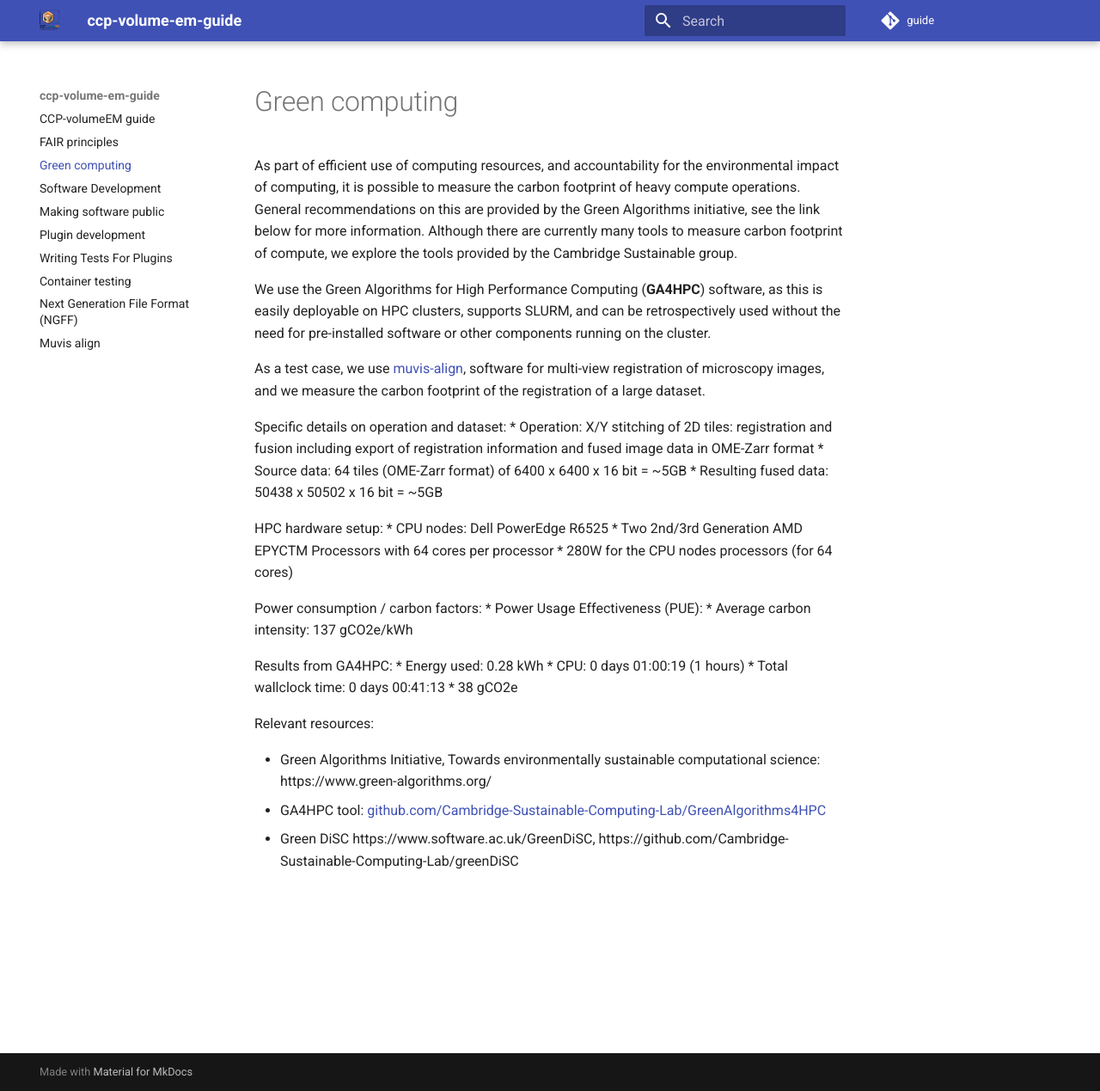
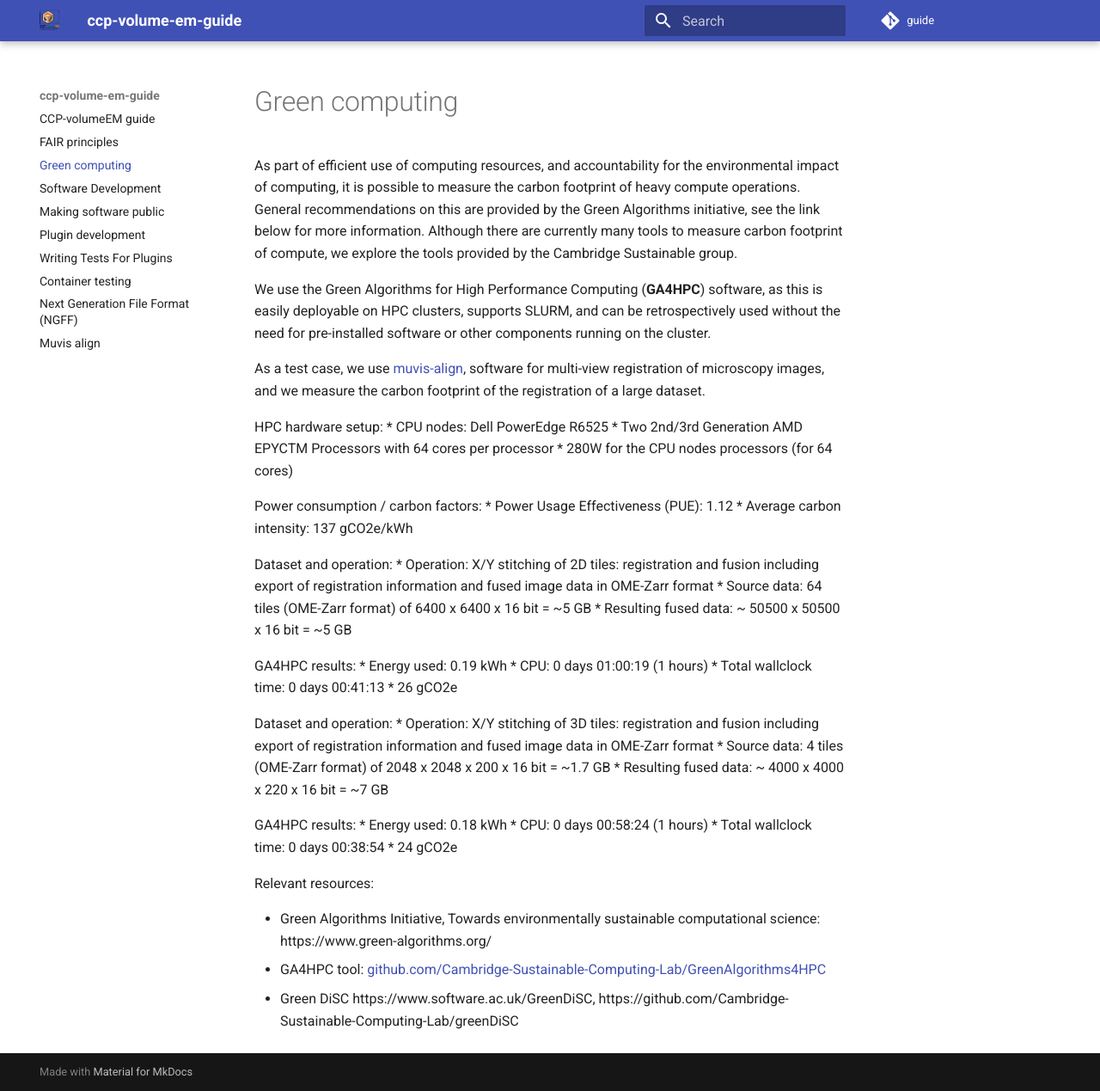
Before and after one commit to ccp-volume-em/guide, an MkDocs documentation site: the page built from docs/green.md, in a window 1280 px wide and 1269 px high. Shown: the whole window at 86% size. Built offline with MkDocs 1.6.1 and Material for MkDocs 9.7.7, drawn with Linux system fonts in a browser that asks for light colours; comment, search, counter and statistics services are not loaded.

Commit message:
Added/corrected green computing values, minor typos

```diff
--- a/docs/green.md
+++ b/docs/green.md
@@ -8,25 +8,38 @@ We use the Green Algorithms for High Performance Computing (**GA4HPC**) software
 
 As a test case, we use [muvis-align](muvis-align.md), software for multi-view registration of microscopy images, and we measure the carbon footprint of the registration of a large dataset.
 
-Specific details on operation and dataset:
-* Operation: X/Y stitching of 2D tiles: registration and fusion including export of registration information and fused image data in OME-Zarr format
-* Source data: 64 tiles (OME-Zarr format) of 6400 x 6400 x 16 bit = ~5GB
-* Resulting fused data: 50438 x 50502 x 16 bit = ~5GB
-
 HPC hardware setup:
 * CPU nodes: Dell PowerEdge R6525
 * Two 2nd/3rd Generation AMD EPYCTM Processors with 64 cores per processor
 * 280W for the CPU nodes processors (for 64 cores)
 
 Power consumption / carbon factors:
-* Power Usage Effectiveness (PUE):
+* Power Usage Effectiveness (PUE): 1.12
 * Average carbon intensity: 137 gCO2e/kWh
 
-Results from GA4HPC:
-* Energy used: 0.28 kWh
+
+Dataset and operation:
+* Operation: X/Y stitching of 2D tiles: registration and fusion including export of registration information and fused image data in OME-Zarr format
+* Source data: 64 tiles (OME-Zarr format) of 6400 x 6400 x 16 bit = ~5 GB
+* Resulting fused data: ~ 50500 x 50500 x 16 bit = ~5 GB
+
+GA4HPC results:
+* Energy used: 0.19 kWh
 * CPU: 0 days 01:00:19 (1 hours)
 * Total wallclock time: 0 days 00:41:13
-* 38 gCO2e
+* 26 gCO2e
+
+
+Dataset and operation:
+* Operation: X/Y stitching of 3D tiles: registration and fusion including export of registration information and fused image data in OME-Zarr format
+* Source data: 4 tiles (OME-Zarr format) of 2048 x 2048 x 200 x 16 bit = ~1.7 GB
+* Resulting fused data: ~ 4000 x 4000 x 220 x 16 bit = ~7 GB
+
+GA4HPC results:
+* Energy used: 0.18 kWh
+* CPU: 0 days 00:58:24 (1 hours)
+* Total wallclock time: 0 days 00:38:54
+* 24 gCO2e
 
 
 Relevant resources:
```
Also changed, not shown: docs/software_publishing.md (+7 -4 lines).
